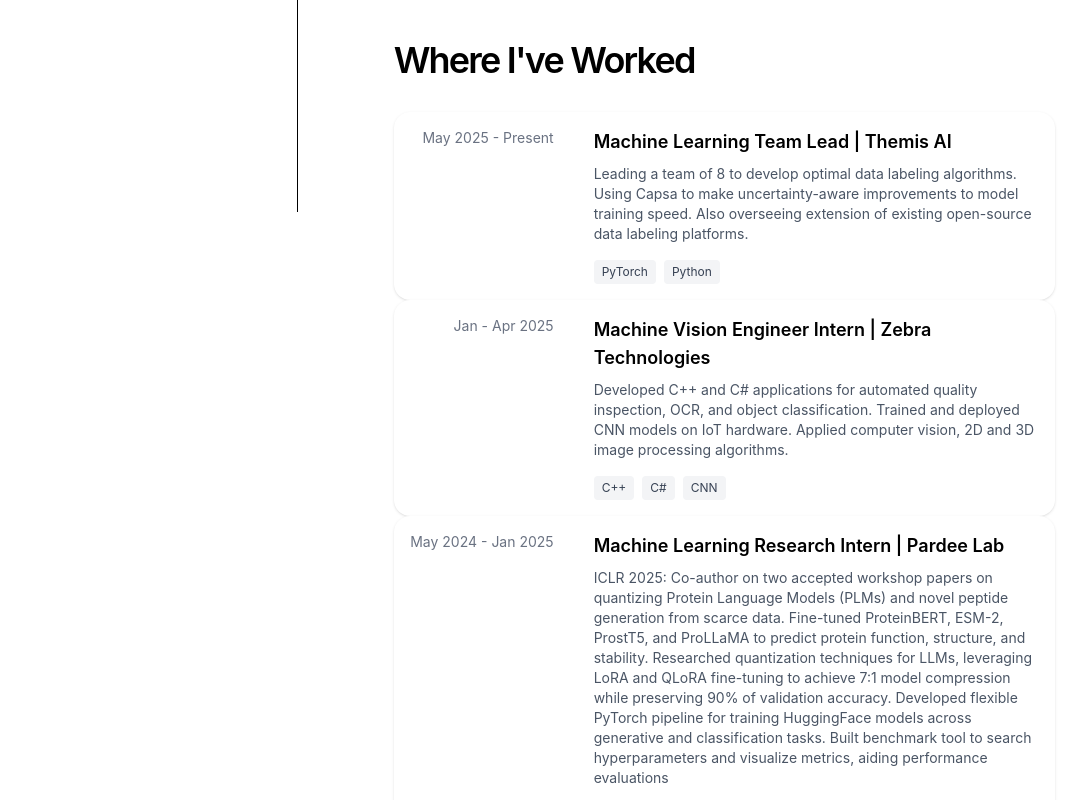
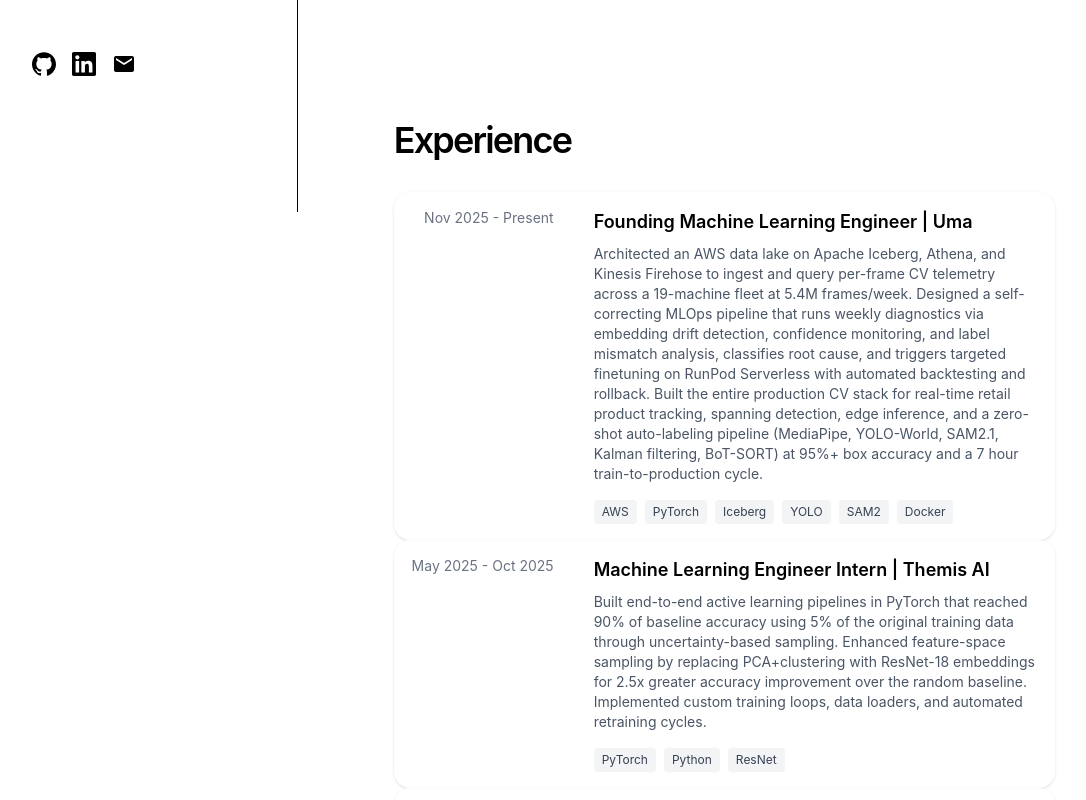
Before and after one commit to matthxie/portfolio-website, a Next.js app: page / in a window 1280 px wide. Shown: the part 1420-2220 px from the top of the page, without its empty margins (129-1215 px from the left). Built offline with nearby package versions, Linux system fonts and the light colour scheme.

Commit message:
update experience and projects

```diff
--- a/app/components/SidePanel.tsx
+++ b/app/components/SidePanel.tsx
@@ -13,7 +13,7 @@
 
     return (
         <aside className="w-1/3 sticky top-0 h-screen flex flex-col items-center justify-start pt-12 px-8 bg-white dark:bg-black border-r">
-            <h1 className="text-4xl font-bold mb-4">Matthew Xie</h1>
+            <h1 className="text-4xl pt-20 font-bold mb-4">Matthew Xie</h1>
             {/* <img
                 src={"/media/IMG_2645.png"}
                 className="w-30 h-32 rounded-full mb-6"
--- a/app/page.tsx
+++ b/app/page.tsx
@@ -6,6 +6,16 @@
 
 
 const projects = [
+  {
+    title: "Ceb – Persistent Queryable Memory for AI",
+    description: "Local-first bi-temporal knowledge graph engine that retains superseded facts with \
+                  validity windows for point-in-time queries. Replaced per-hop LLM graph traversal with \
+                  personalized PageRank diffusion over a temporally-filtered subgraph, cutting query cost \
+                  to $0.001-0.005. Scores 86% on LongMemEval-S and ships as an MCP server for Claude Code, \
+                  with embedding and extraction (BGE-small, GLiNER, YAKE) running fully on-device.",
+    stack: ["Python", "PyTorch", "Electron", "SQLite", "MCP"],
+    githubLink: "https://github.com/yourproject",
+  },
   {
     title: "DQN Tetris Bot",
     description: "Developed a DQN agent to play tetris on a custom-built classic Tetris environment.",
@@ -24,21 +34,38 @@
 
 const experiences = [
   {
-    date: "May 2025 - Present",
-    title: "Machine Learning Team Lead | Themis AI",
-    description: "Leading a team of 8 to develop optimal data labeling algorithms. \
-                  Using Capsa to make uncertainty-aware improvements to model training speed. \
-                  Also overseeing extension of existing open-source data labeling platforms.",
-    stack: ["PyTorch", "Python"],
+    date: "Nov 2025 - Present",
+    title: "Founding Machine Learning Engineer | Uma",
+    description: "Architected an AWS data lake on Apache Iceberg, Athena, and Kinesis Firehose to ingest \
+                  and query per-frame CV telemetry across a 19-machine fleet at 5.4M frames/week. Designed \
+                  a self-correcting MLOps pipeline that runs weekly diagnostics via embedding drift detection, \
+                  confidence monitoring, and label mismatch analysis, classifies root cause, and triggers \
+                  targeted finetuning on RunPod Serverless with automated backtesting and rollback. Built the \
+                  entire production CV stack for real-time retail product tracking, spanning detection, edge \
+                  inference, and a zero-shot auto-labeling pipeline (MediaPipe, YOLO-World, SAM2.1, Kalman \
+                  filtering, BoT-SORT) at 95%+ box accuracy and a 7 hour train-to-production cycle.",
+    stack: ["AWS", "PyTorch", "Iceberg", "YOLO", "SAM2", "Docker"],
     githubLink: "https://github.com/yourproject"
   },
   {
-    date: "Jan - Apr 2025",
+    date: "May 2025 - Oct 2025",
+    title: "Machine Learning Engineer Intern | Themis AI",
+    description: "Built end-to-end active learning pipelines in PyTorch that reached 90% of baseline accuracy \
+                  using 5% of the original training data through uncertainty-based sampling. Enhanced \
+                  feature-space sampling by replacing PCA+clustering with ResNet-18 embeddings for 2.5x greater \
+                  accuracy improvement over the random baseline. Implemented custom training loops, data loaders, \
+                  and automated retraining cycles.",
+    stack: ["PyTorch", "Python", "ResNet"],
+    githubLink: "https://github.com/yourproject"
+  },
+  {
+    date: "Jan 2025 - Apr 2025",
     title: "Machine Vision Engineer Intern | Zebra Technologies",
-    description: "Developed C++ and C# applications for automated quality inspection, \
-                  OCR, and object classification. Trained and deployed CNN models on IoT hardware. \
-                  Applied computer vision, 2D and 3D image processing algorithms.",
-    stack: ["C++", "C#", "CNN"],
+    description: "Deployed C++ CNN applications for real-time object sorting, OCR, and anomaly detection on \
+                  IoT hardware. Rewrote the C++ codebase with scheduling and parallel operations for a 6x \
+                  speedup to real-time image processing. Implemented 2D and 3D computer vision algorithms such \
+                  as convolutional edge finding and point cloud merging.",
+    stack: ["C++", "CNN", "OpenCV"],
     githubLink: "https://github.com/yourproject"
   },
   {
@@ -83,10 +110,13 @@
     githubLink: "https://github.com/yourproject"
   },
   {
-    date: "June 2024 - Present",
+    date: "June 2024 - May 2025",
     title: "Agentic LLM Pipeline to Solve MDPs | UofT Engineering Dept.",
-    description: "Assisting with developing and testing LLM prompting techniques such as chain-of-thoguht, \
-                  RAG, and self-correction. ",
+    description: "Researched prompting and agentic methods for LLMs to solve dynamic reasoning problems by \
+                  formulating Markov Decision Processes and generating code solutions. Designed a \
+                  chain-of-thought pipeline with LangChain that improved MDP formulation accuracy by 60%, and \
+                  constructed RAG pipelines with LlamaIndex to extract 5000 datapoints from PDF textbooks \
+                  across GPT-4o, DeepSeek-R1, and Llama 3.3-70B.",
     stack: ["LLM", "LangChain", "LlamaIndex", "Python"],
     githubLink: "https://github.com/yourproject"
   },
@@ -153,7 +183,7 @@
           <SidePanel />
 
           {/* Right Content */}
-          <main className="w-2/3 pt-12 px-12 py-20">
+          <main className="w-2/3 pt-32 px-12 py-20">
             <section id="about" className="h-[500px] w-full flex px-12">
               <div className="max-w-3xl max-w-4xl">
                 <h1 className="mb-8 text-4xl font-semibold tracking-tighter">
@@ -171,9 +201,9 @@
             </section>
 
 
-            <section id="experience" className="h-[1100px] w-full px-12 py-20">
+            <section id="experience" className="h-[1700px] w-full px-12 py-20">
               <h1 className="mb-8 text-4xl font-semibold tracking-tighter">
-                Where I've Worked
+                Experience
               </h1>
               <FadeInOnScroll>
               <div className="max-w-6xl mx-auto">
@@ -187,7 +217,7 @@
             </section>
 
 
-            <section id="research" className="h-[700px] w-full px-12 py-20" >
+            <section id="research" className="h-[800px] w-full px-12 py-20" >
               <h1 className="mb-8 text-4xl font-semibold tracking-tighter">
                 Research and Startups I'm Involved in
               </h1>
@@ -219,7 +249,7 @@
             </section>
 
 
-            <section id="projects" className="h-[750px] w-full px-12 py-20">
+            <section id="projects" className="h-[670px] w-full px-12 py-20">
               <h1 className="mb-8 text-4xl font-semibold tracking-tighter">
                 Noteworthy Projects
               </h1>
```
